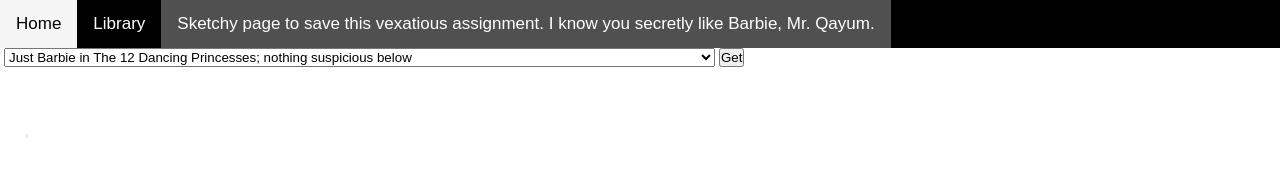
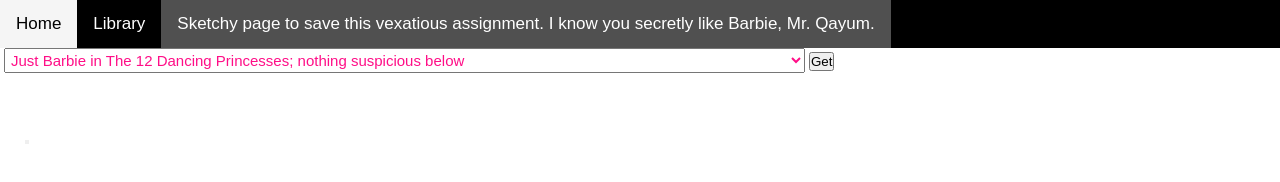
Before and after one commit to JLi314/Jounce, a website with bundled scripts: page barbie/barbie.html in a window 1280 px wide. Built offline with nearby package versions, Linux system fonts and the light colour scheme; some packages are replaced by stand-ins of ours; no server answers.

Commit message:
Changed colour of drop down btn

```diff
--- a/style.css
+++ b/style.css
@@ -92,6 +92,12 @@ img {
   color: rgb(255, 49, 152);
   font-family: "Dancing Script", cursive;
   padding: 25px;
+}
+
+#menu {
+  font-size: 15px;
+  color: rgb(255, 14, 135);
+  padding: 2px;
 }
 
 .barbieInfo {
```
Also changed, not shown: script.js (line endings or trailing spaces).
